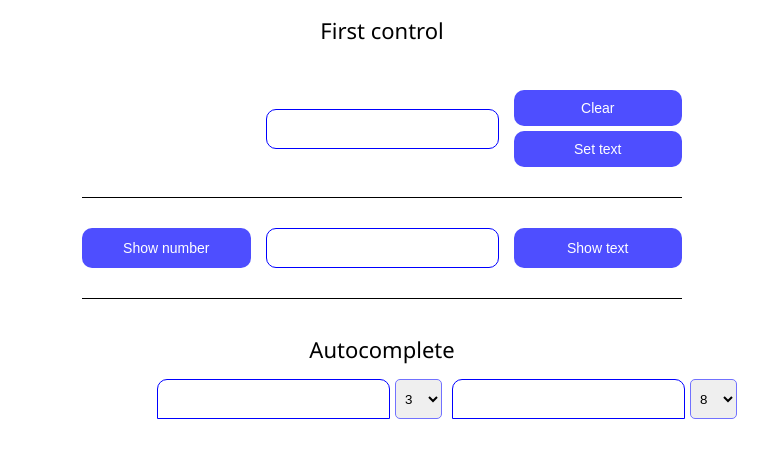
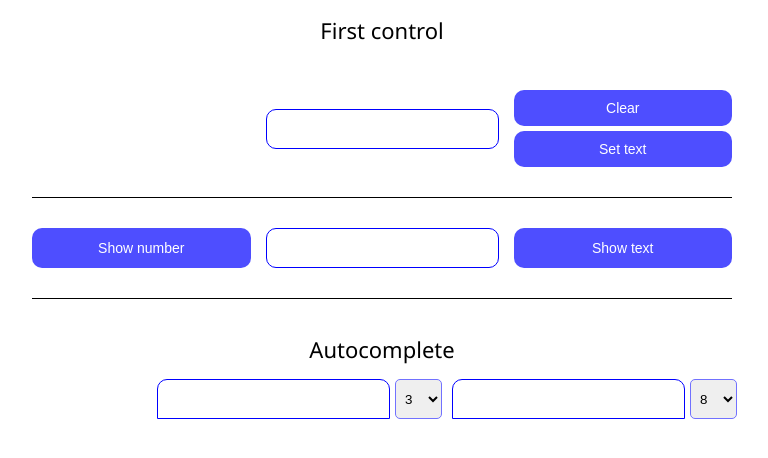
Before and after one commit to chupapee/syntellect-test, a React (Vite) app: page / in a window 1280 px wide. Shown: the top 458 px of the page, without its empty margins (258-1026 px from the left). Built offline with nearby package versions, Linux system fonts and the light colour scheme.

Commit message:
refactor: correct styles & add control hook

```diff
--- a/src/app/styles.module.css
+++ b/src/app/styles.module.css
@@ -12,7 +12,7 @@
 }
 
 .firstControl {
-	max-width: 600px;
+	max-width: 700px;
 	width: 100%;
 
 	display: flex;
--- a/src/features/autocomplete/ui/Autocomplete.tsx
+++ b/src/features/autocomplete/ui/Autocomplete.tsx
@@ -48,7 +48,7 @@ export const Autocomplete = ({ initCount }: IAutocomplete) => {
 					<MenuItem key={c.name} mainVal={c.fullName} addtVal={c.name} img={c.flag} onClick={selectCountry} />
 				))}
 			</SearchDropdown>
-			<Select onChange={handleCountChange} defaultValue={count}>
+			<Select title="countries max count" onChange={handleCountChange} defaultValue={count}>
 				{availableCounts.map((c) => (
 					<option key={c} value={c}>
 						{c}
--- /dev/null
+++ b/src/features/inputWithButtons/model/hooks/useControl.ts
@@ -0,0 +1,59 @@
+import { ChangeEvent, useState } from 'react';
+
+const DEFAULT_REPLACE_TEXT = 'Hello, World!';
+
+export const useControl = () => {
+	const [control, setControl] = useState('');
+	const clearControl = () => setControl('');
+
+	const [error, setError] = useState<string | null>(null);
+	const clearError = () => setError(null);
+
+	const handleControlChange = (e: ChangeEvent<HTMLInputElement>) => {
+		clearError();
+		setControl(e.target.value);
+	};
+
+	const replaceControlVal = () => setControl(DEFAULT_REPLACE_TEXT);
+
+	const showText = () => {
+		if (control) {
+			clearError();
+			alert(control);
+		} else setError('Type something!');
+	};
+
+	const showNumber = () => {
+		if (Number(control)) {
+			clearError();
+			alert(control);
+		} else {
+			setError('Not a number');
+		}
+	};
+
+	const buttons = [
+		{
+			id: 0,
+			method: showNumber,
+			text: 'Show number',
+		},
+		{
+			id: 1,
+			method: replaceControlVal,
+			text: 'Set text',
+		},
+		{
+			id: 2,
+			method: showText,
+			text: 'Show text',
+		},
+		{
+			id: 3,
+			method: clearControl,
+			text: 'Clear',
+		},
+	];
+
+	return { control, handleControlChange, buttons, error };
+};
--- a/src/features/inputWithButtons/ui/index.ts
+++ /dev/null
@@ -1 +0,0 @@
-export { InputWithButtons } from './inputWithButtons';
--- /dev/null
+++ b/src/features/inputWithButtons/ui/index.tsx
@@ -0,0 +1,25 @@
+import { Input } from '@/shared/ui/input';
+
+import { useControl } from '../model/hooks/useControl';
+import { ButtonType } from '../model/types';
+import { renderButtons } from './renderButtons';
+import styles from './styles.module.css';
+
+interface IInputWithButtons {
+	leftButtons?: ButtonType[];
+	rightButtons?: ButtonType[];
+}
+
+export const InputWithButtons = ({ leftButtons, rightButtons }: IInputWithButtons) => {
+	const { control, handleControlChange, buttons, error } = useControl();
+
+	return (
+		<div className={styles.main}>
+			<div className={styles.side}>{renderButtons(buttons, leftButtons)}</div>
+			<div className={styles.control}>
+				<Input error={error} variant="outlined" value={control} onChange={handleControlChange} />
+			</div>
+			<div className={styles.side}>{renderButtons(buttons, rightButtons)}</div>
+		</div>
+	);
+};
--- a/src/features/inputWithButtons/ui/inputWithButtons/index.tsx
+++ /dev/null
@@ -1,78 +0,0 @@
-import { ChangeEvent, useState } from 'react';
-
-import { Input } from '@/shared/ui/input';
-
-import { ButtonType } from '../../model/types';
-import { renderButtons } from './renderButtons';
-import styles from './styles.module.css';
-
-interface IInputWithButtons {
-	leftButtons?: ButtonType[];
-	rightButtons?: ButtonType[];
-}
-
-const DEFAULT_REPLACE_TEXT = 'Hello, World!';
-
-export const InputWithButtons = ({ leftButtons, rightButtons }: IInputWithButtons) => {
-	const [controlVal, setControlVal] = useState('');
-	const clearControl = () => setControlVal('');
-
-	const [error, setError] = useState<string | null>(null);
-	const clearError = () => setError(null);
-
-	const handleControlChange = (e: ChangeEvent<HTMLInputElement>) => {
-		clearError();
-		setControlVal(e.target.value);
-	};
-
-	const replaceControlVal = () => setControlVal(DEFAULT_REPLACE_TEXT);
-
-	const showText = () => {
-		if (controlVal) {
-			clearError();
-			alert(controlVal);
-		} else setError('Type something!');
-	};
-
-	const showNumber = () => {
-		if (Number(controlVal)) {
-			clearError();
-			alert(controlVal);
-		} else {
-			setError('Not a number');
-		}
-	};
-
-	const buttons = [
-		{
-			id: 0,
-			method: showNumber,
-			text: 'Show number',
-		},
-		{
-			id: 1,
-			method: replaceControlVal,
-			text: 'Set text',
-		},
-		{
-			id: 2,
-			method: showText,
-			text: 'Show text',
-		},
-		{
-			id: 3,
-			method: clearControl,
-			text: 'Clear',
-		},
-	];
-
-	return (
-		<div className={styles.main}>
-			<div className={styles.side}>{renderButtons(buttons, leftButtons)}</div>
-			<div className={styles.control}>
-				<Input error={error} variant="outlined" value={controlVal} onChange={handleControlChange} />
-			</div>
-			<div className={styles.side}>{renderButtons(buttons, rightButtons)}</div>
-		</div>
-	);
-};
--- a/src/features/inputWithButtons/ui/inputWithButtons/renderButtons.tsx
+++ b/src/features/inputWithButtons/ui/renderButtons.tsx
@@ -1,7 +1,7 @@
 import { selectByProp } from '@/shared/helpers/selectByProp';
 import { Button } from '@/shared/ui/button';
 
-import { ButtonType, IButton } from '../../model/types';
+import { ButtonType, IButton } from '../model/types';
 
 export const renderButtons = (buttons: IButton[], sideButtons?: ButtonType[]) => {
 	return sideButtons?.map((text) => {
--- a/src/features/inputWithButtons/ui/inputWithButtons/styles.module.css
+++ b/src/features/inputWithButtons/ui/styles.module.css
@@ -25,6 +25,7 @@
 
 @media screen and (max-width: 700px) {
 	.main {
+		padding: 15px 0;
 		display: flex;
 		flex-direction: column;
 	}
--- a/src/shared/ui/select/styles.module.css
+++ b/src/shared/ui/select/styles.module.css
@@ -3,6 +3,12 @@
 	border-radius: 5px;
 	border: 1px solid var(--blue-light);
 	outline: none;
+
+	cursor: pointer;
+}
+
+.main:hover {
+	border-color: var(--blue-dark);
 }
 
 .main:focus {
```
